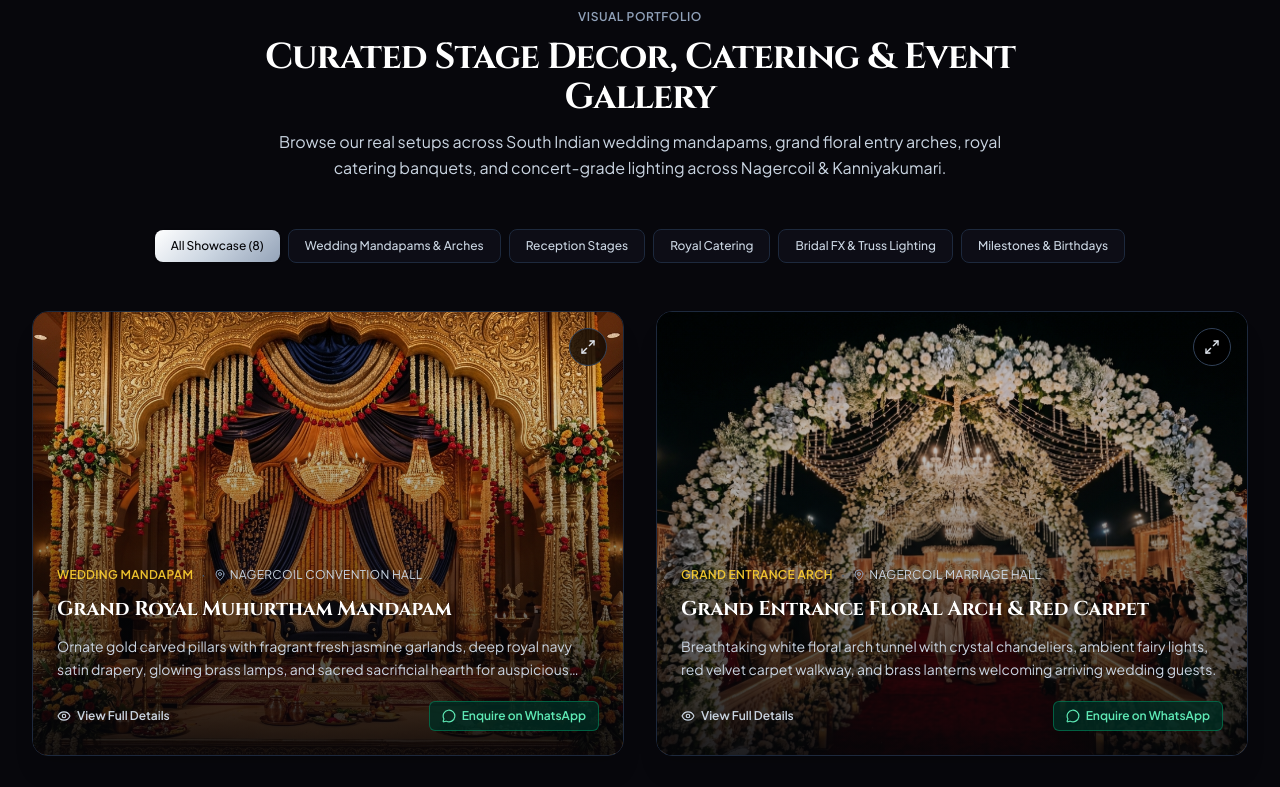
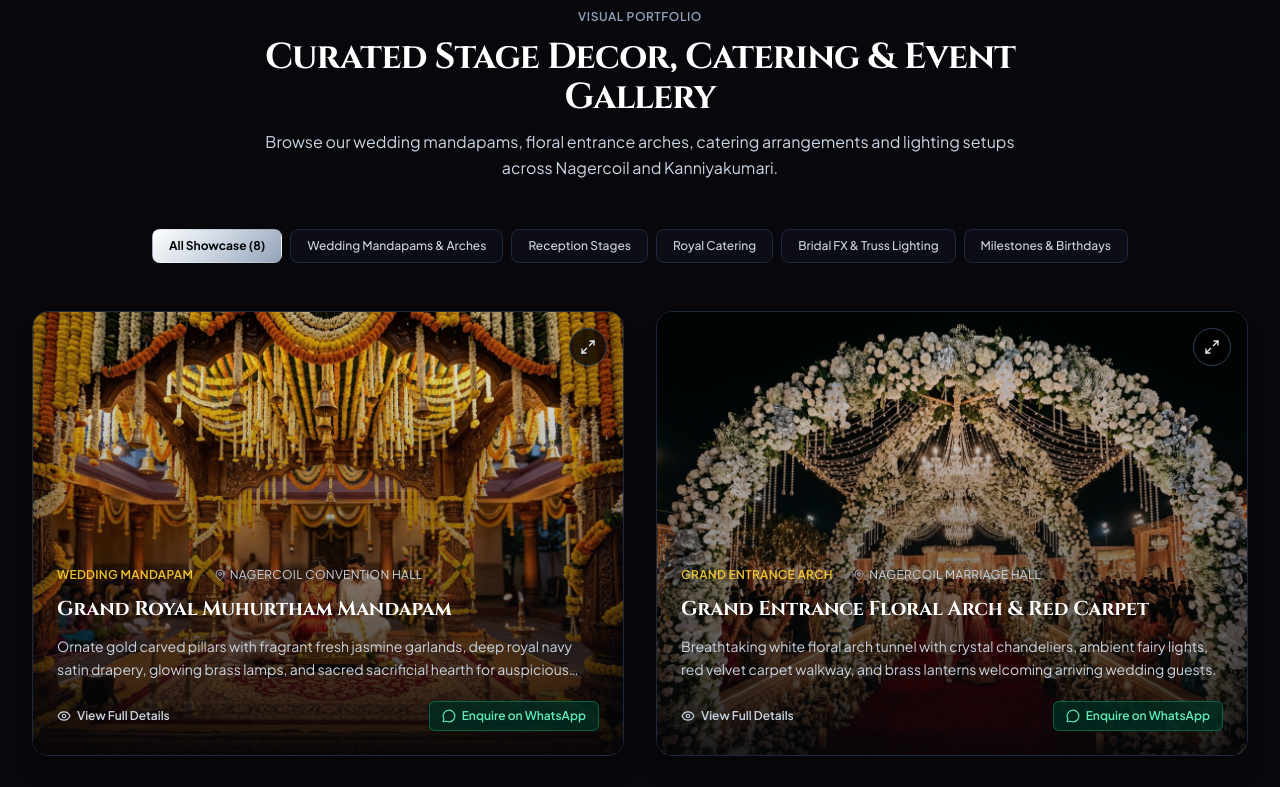
Before and after one commit to sreesubi2001-create/nagercoil-event-, a React (Vite) app: page / in a window 1280 px wide. Shown: the part 4800-5587 px from the top of the page. Built offline with nearby package versions, Linux system fonts and the light colour scheme.

Commit message:
Refactor GallerySection component and improve layout

```diff
--- a/src/components/GallerySection.tsx
+++ b/src/components/GallerySection.tsx
@@ -1,17 +1,120 @@
+
 import React, { useState } from 'react';
-import { Maximize2, X, MessageCircle, MapPin, Eye } from 'lucide-react';
-import { GALLERY_ITEMS, GalleryItem, BUSINESS_INFO } from '../data/eventData';
+import {
+  Maximize2,
+  X,
+  MessageCircle,
+  MapPin,
+  Eye,
+} from 'lucide-react';
+
+import {
+  GALLERY_ITEMS,
+  type GalleryItem,
+  BUSINESS_INFO,
+} from '../data/eventData';
+
+// Import images directly from src/assets/images
+import cateringImage from '../assets/images/gallery_catering_feast_1791978739740.jpg';
+import concertImage from '../assets/images/gallery_concert_truss_lighting_1791978741302.jpg';
+import coupleEntryImage from '../assets/images/gallery_couple_entry_pyro_1791978741887.jpg';
+import grandEntranceImage from '../assets/images/gallery_grand_entrance_1791978740120.jpg';
+import mandapamImage from '../assets/images/gallery_mandapam_floral_1791977331591.jpg';
+import birthdayImage from '../assets/images/gallery_milestone_birthday_1791977327671.jpg';
+import receptionImage from '../assets/images/gallery_reception_stage_1791977326870.jpg';
+
+const localGalleryImages = [
+  cateringImage,
+  concertImage,
+  coupleEntryImage,
+  grandEntranceImage,
+  mandapamImage,
+  birthdayImage,
+  receptionImage,
+];
+
+function getGalleryImage(item: GalleryItem, index: number): string {
+  const details = [
+    item.title,
+    item.category,
+    item.categoryLabel,
+    item.description,
+  ]
+    .filter(Boolean)
+    .join(' ')
+    .toLowerCase();
+
+  if (details.includes('cater') || details.includes('food') || details.includes('dining')) {
+    return cateringImage;
+  }
+
+  if (
+    details.includes('concert') ||
+    details.includes('truss') ||
+    details.includes('lighting')
+  ) {
+    return concertImage;
+  }
+
+  if (
+    details.includes('couple') ||
+    details.includes('pyro') ||
+    details.includes('bride entry') ||
+    details.includes('groom entry')
+  ) {
+    return coupleEntryImage;
+  }
+
+  if (
+    details.includes('entrance') ||
+    details.includes('arch') ||
+    details.includes('welcome')
+  ) {
+    return grandEntranceImage;
+  }
+
+  if (
+    details.includes('birthday') ||
+    details.includes('milestone')
+  ) {
+    return birthdayImage;
+  }
+
+  if (details.includes('reception')) {
+    return receptionImage;
+  }
+
+  if (
+    details.includes('mandapam') ||
+    details.includes('floral') ||
+    details.includes('wedding')
+  ) {
+    return mandapamImage;
+  }
+
+  // Local image fallback when a title does not match a keyword.
+  return localGalleryImages[index % localGalleryImages.length];
+}
 
 interface GallerySectionProps {
   onOpenEnquiry: (contextTitle?: string) => void;
 }
 
-export const GallerySection: React.FC<GallerySectionProps> = ({ onOpenEnquiry }) => {
-  const [activeCategory, setActiveCategory] = useState<'all' | 'wedding' | 'reception' | 'catering' | 'lighting' | 'birthday'>('all');
-  const [selectedPhoto, setSelectedPhoto] = useState<GalleryItem | null>(null);
+export const GallerySection: React.FC<GallerySectionProps> = ({
+  onOpenEnquiry,
+}) => {
+  const [activeCategory, setActiveCategory] = useState<
+    'all' | 'wedding' | 'reception' | 'catering' | 'lighting' | 'birthday'
+  >('all');
 
-  const categories: { id: typeof activeCategory; label: string }[] = [
-    { id: 'all', label: 'All Showcase (8)' },
+  const [selectedPhoto, setSelectedPhoto] =
+    useState<GalleryItem | null>(null);
+
+  const categories: {
+    id: typeof activeCategory;
+    label: string;
+  }[] = [
+    { id: 'all', label: `All Showcase (${GALLERY_ITEMS.length})` },
     { id: 'wedding', label: 'Wedding Mandapams & Arches' },
     { id: 'reception', label: 'Reception Stages' },
     { id: 'catering', label: 'Royal Catering' },
@@ -19,37 +122,50 @@ export const GallerySection: React.FC<GallerySectionProps> = ({ onOpenEnquiry })
     { id: 'birthday', label: 'Milestones & Birthdays' },
   ];
 
-  const filteredItems = activeCategory === 'all'
-    ? GALLERY_ITEMS
-    : GALLERY_ITEMS.filter((item) => item.category === activeCategory);
+  const filteredItems =
+    activeCategory === 'all'
+      ? GALLERY_ITEMS
+      : GALLERY_ITEMS.filter(
+          (item) => item.category === activeCategory
+        );
+
+  const getWhatsAppLink = (message: string) =>
+    `${BUSINESS_INFO.whatsappBaseUrl}?text=${encodeURIComponent(message)}`;
 
   return (
-    <section id="gallery" className="py-20 bg-[#07070C] border-b border-slate-800">
-      <div className="max-w-7xl mx-auto px-4 sm:px-6 lg:px-8">
-
-        {/* Section Header */}
-        <div className="max-w-3xl mx-auto text-center space-y-3 mb-12">
-          <div className="flex items-center justify-center gap-2 text-xs font-semibold text-slate-400 tracking-wider uppercase">
+    <section
+      id="gallery"
+      className="border-b border-slate-800 bg-[#07070C] py-20"
+    >
+      <div className="mx-auto max-w-7xl px-4 sm:px-6 lg:px-8">
+        {/* Section heading */}
+        <div className="mx-auto mb-12 max-w-3xl space-y-3 text-center">
+          <div className="flex items-center justify-center gap-2 text-xs font-semibold uppercase tracking-wider text-slate-400">
             <span>Visual Portfolio</span>
           </div>
-          <h2 className="font-royal text-2xl sm:text-3xl lg:text-4xl font-bold text-white tracking-tight">
-            Curated Stage Decor, Catering & Event Gallery
+
+          <h2 className="font-royal text-2xl font-bold tracking-tight text-white sm:text-3xl lg:text-4xl">
+            Curated Stage Decor, Catering &amp; Event Gallery
           </h2>
-          <p className="text-sm sm:text-base text-slate-300 leading-relaxed">
-            Browse our real setups across South Indian wedding mandapams, grand floral entry arches, royal catering banquets, and concert-grade lighting across Nagercoil & Kanniyakumari.
+
+          <p className="text-sm leading-relaxed text-slate-300 sm:text-base">
+            Browse our wedding mandapams, floral entrance arches,
+            catering arrangements and lighting setups across Nagercoil
+            and Kanniyakumari.
           </p>
         </div>
 
-        {/* Filter Bar */}
-        <div className="flex items-center justify-center gap-2 mb-12 flex-wrap">
+        {/* Category filters */}
+        <div className="mb-12 flex flex-wrap items-center justify-center gap-2">
           {categories.map((cat) => (
             <button
               key={cat.id}
+              type="button"
               onClick={() => setActiveCategory(cat.id)}
-              className={`px-4 py-2 text-xs font-medium rounded-lg transition-all whitespace-nowrap ${
+              className={`whitespace-nowrap rounded-lg border px-4 py-2 text-xs transition-all ${
                 activeCategory === cat.id
-                  ? 'silver-gradient-bg text-[#050508] font-bold shadow-sm'
-                  : 'bg-[#0D0D16] text-slate-300 hover:text-white border border-slate-800 hover:border-slate-700'
+                  ? 'silver-gradient-bg border-transparent font-bold text-[#050508]'
+                  : 'border-slate-800 bg-[#0D0D16] font-medium text-slate-300 hover:border-slate-700 hover:text-white'
               }`}
             >
               {cat.label}
@@ -57,180 +173,220 @@ export const GallerySection: React.FC<GallerySectionProps> = ({ onOpenEnquiry })
           ))}
         </div>
 
-        {/* 8-Photo Grid */}
-        <div className="grid grid-cols-1 md:grid-cols-2 lg:grid-cols-2 gap-8">
+        {/* Gallery grid */}
+        <div className="grid grid-cols-1 gap-8 md:grid-cols-2">
           {filteredItems.map((item) => {
-            const whatsappText = encodeURIComponent(
-              `Hello Royal Event and Catering Management, I saw your "${item.title}" in your gallery. Could you provide details and portfolio for a similar setup for my event in Nagercoil?`
+            const originalIndex = GALLERY_ITEMS.findIndex(
+              (galleryItem) => galleryItem.id === item.id
             );
 
+            const imageUrl = getGalleryImage(
+              item,
+              Math.max(originalIndex, 0)
+            );
+
+            const whatsappText =
+              `Hello Royal Event and Catering Management, ` +
+              `I saw your "${item.title}" in your gallery. ` +
+              `Could you provide details for a similar setup in Nagercoil?`;
+
             return (
-              <div
+              <article
                 key={item.id}
-                className="group relative rounded-2xl overflow-hidden bg-[#0A0A10] border border-slate-800 hover:border-slate-500/70 transition-all duration-300 shadow-xl"
+                className="group relative overflow-hidden rounded-2xl border border-slate-800 bg-[#0A0A10] shadow-xl transition-all duration-300 hover:border-slate-500/70"
               >
-                {/* Image Container */}
                 <div className="relative aspect-[4/3] w-full overflow-hidden bg-[#06060A]">
                   <img
-                    src={item.imageUrl}
-                    alt={`${item.title} by Royal Event and Catering Management Nagercoil`}
-                    className="w-full h-full object-cover group-hover:scale-103 transition-transform duration-700 ease-out"
-                    referrerPolicy="no-referrer"
+                    src={imageUrl}
+                    alt={`${item.title} by Royal Event and Catering Management`}
+                    className="h-full w-full object-cover transition-transform duration-700 ease-out group-hover:scale-105"
                     loading="lazy"
-                    onError={(e) => {
-                      (e.target as HTMLElement).style.display = 'none';
+                    onError={(event) => {
+                      console.error(
+                        'Gallery image failed to load:',
+                        imageUrl,
+                        event.currentTarget
+                      );
                     }}
                   />
 
-                  {/* Scrim Overlay */}
-                  <div className="absolute inset-0 bg-gradient-to-t from-[#050508] via-[#050508]/45 to-transparent opacity-90 group-hover:opacity-95 transition-opacity" />
+                  {/* Image overlay */}
+                  <div className="pointer-events-none absolute inset-0 bg-gradient-to-t from-[#050508] via-[#050508]/45 to-transparent opacity-90 transition-opacity group-hover:opacity-95" />
 
-                  {/* Top quick action badge */}
-                  <div className="absolute top-4 right-4 flex items-center gap-2">
+                  {/* Full image button */}
+                  <div className="absolute right-4 top-4">
                     <button
+                      type="button"
                       onClick={() => setSelectedPhoto(item)}
-                      aria-label="View photo in lightbox"
-                      className="p-2.5 rounded-full bg-black/70 backdrop-blur-md text-slate-200 hover:text-white hover:bg-black transition-all border border-slate-700"
+                      aria-label={`View ${item.title}`}
+                      className="rounded-full border border-slate-700 bg-black/70 p-2.5 text-slate-200 backdrop-blur-md transition-colors hover:bg-black hover:text-white"
                     >
-                      <Maximize2 className="w-4 h-4" />
+                      <Maximize2 className="h-4 w-4" />
                     </button>
                   </div>
 
-                  {/* Bottom details block */}
-                  <div className="absolute bottom-0 inset-x-0 p-6 space-y-3">
-                    <div className="flex items-center gap-2 text-xs text-amber-300/90 font-semibold tracking-wide uppercase">
+                  {/* Gallery information */}
+                  <div className="absolute inset-x-0 bottom-0 space-y-3 p-6">
+                    <div className="flex flex-wrap items-center gap-2 text-xs font-semibold uppercase tracking-wide text-amber-300/90">
                       <span>{item.categoryLabel}</span>
-                      <span aria-hidden="true" className="text-slate-600">·</span>
-                      <span className="flex items-center gap-1 text-slate-300 font-normal">
-                        <MapPin className="w-3 h-3 text-slate-400" />
+
+                      <span className="text-slate-600">·</span>
+
+                      <span className="flex items-center gap-1 font-normal text-slate-300">
+                        <MapPin className="h-3 w-3 text-slate-400" />
                         {item.location}
                       </span>
                     </div>
 
-                    <h3 className="font-royal text-lg sm:text-xl font-bold text-white group-hover:text-slate-200 transition-colors">
+                    <h3 className="font-royal text-lg font-bold text-white transition-colors group-hover:text-slate-200 sm:text-xl">
                       {item.title}
                     </h3>
 
-                    <p className="text-xs sm:text-sm text-slate-300 leading-relaxed line-clamp-2">
+                    <p className="line-clamp-2 text-xs leading-relaxed text-slate-300 sm:text-sm">
                       {item.description}
                     </p>
 
-                    <div className="pt-2 flex items-center justify-between gap-3">
+                    <div className="flex items-center justify-between gap-3 pt-2">
                       <button
+                        type="button"
                         onClick={() => setSelectedPhoto(item)}
-                        className="inline-flex items-center gap-1.5 text-xs font-semibold text-slate-300 hover:text-white transition-colors"
+                        className="inline-flex items-center gap-1.5 text-xs font-semibold text-slate-300 transition-colors hover:text-white"
                       >
-                        <Eye className="w-3.5 h-3.5" />
+                        <Eye className="h-3.5 w-3.5" />
                         <span>View Full Details</span>
                       </button>
 
                       <a
-                        href={`${BUSINESS_INFO.whatsappBaseUrl}?text=${whatsappText}`}
+                        href={getWhatsAppLink(whatsappText)}
                         target="_blank"
                         rel="noopener noreferrer"
-                        className="inline-flex items-center gap-1.5 px-3 py-1.5 rounded-md text-xs font-semibold bg-emerald-950/80 text-emerald-300 border border-emerald-500/40 hover:bg-emerald-900 transition-all"
+                        className="inline-flex items-center gap-1.5 rounded-md border border-emerald-500/40 bg-emerald-950/80 px-3 py-1.5 text-xs font-semibold text-emerald-300 transition-all hover:bg-emerald-900"
                       >
-                        <MessageCircle className="w-3.5 h-3.5" />
+                        <MessageCircle className="h-3.5 w-3.5" />
                         <span>Enquire on WhatsApp</span>
                       </a>
                     </div>
                   </div>
                 </div>
-              </div>
+              </article>
             );
           })}
         </div>
 
-        {/* Gallery Transparency Note */}
-        <div className="mt-12 text-center text-xs text-slate-400 max-w-2xl mx-auto">
-          <span>
-            Every stage, entrance arch, and dining layout can be tailored to the exact specifications and color theme of your designated hall in Nagercoil and Kanniyakumari district.
-          </span>
+        {/* Gallery note */}
+        <div className="mx-auto mt-12 max-w-2xl text-center text-xs text-slate-400">
+          Every stage, entrance arch and dining arrangement can be
+          customized to suit your event theme in Nagercoil and
+          Kanniyakumari district.
         </div>
-
       </div>
 
-      {/* Lightbox Modal */}
+      {/* Full image modal */}
       {selectedPhoto && (
-        <div className="fixed inset-0 z-50 flex items-center justify-center p-4 bg-black/90 backdrop-blur-md animate-fadeIn">
-          <div className="relative w-full max-w-4xl max-h-[90vh] bg-[#0A0A10] rounded-2xl border border-slate-700 overflow-hidden flex flex-col shadow-2xl">
-
-            {/* Modal Top Bar */}
-            <div className="flex items-center justify-between px-6 py-4 border-b border-slate-800 bg-[#06060A]">
+        <div
+          className="fixed inset-0 z-50 flex items-center justify-center bg-black/90 p-4 backdrop-blur-md"
+          onClick={() => setSelectedPhoto(null)}
+        >
+          <div
+            role="dialog"
+            aria-modal="true"
+            aria-label={selectedPhoto.title}
+            className="relative flex max-h-[90vh] w-full max-w-4xl flex-col overflow-hidden rounded-2xl border border-slate-700 bg-[#0A0A10] shadow-2xl"
+            onClick={(event) => event.stopPropagation()}
+          >
+            {/* Modal header */}
+            <div className="flex items-center justify-between border-b border-slate-800 bg-[#06060A] px-6 py-4">
               <div>
-                <span className="text-[11px] font-semibold text-amber-300 uppercase tracking-wider block">
+                <span className="block text-[11px] font-semibold uppercase tracking-wider text-amber-300">
                   {selectedPhoto.categoryLabel}
                 </span>
+
                 <h3 className="font-royal text-lg font-bold text-white">
                   {selectedPhoto.title}
                 </h3>
               </div>
+
               <button
+                type="button"
                 onClick={() => setSelectedPhoto(null)}
                 aria-label="Close photo preview"
-                className="p-2 rounded-lg text-slate-400 hover:text-white hover:bg-slate-800 transition-colors"
+                className="rounded-lg p-2 text-slate-400 transition-colors hover:bg-slate-800 hover:text-white"
               >
-                <X className="w-5 h-5" />
+                <X className="h-5 w-5" />
               </button>
             </div>
 
-            {/* Modal Body */}
-            <div className="overflow-y-auto flex-1 p-6 space-y-6">
-              <div className="rounded-xl overflow-hidden bg-black border border-slate-800 relative">
+            {/* Modal image and details */}
+            <div className="flex-1 space-y-6 overflow-y-auto p-6">
+              <div className="relative overflow-hidden rounded-xl border border-slate-800 bg-black">
                 <img
-                  src={selectedPhoto.imageUrl}
+                  src={getGalleryImage(
+                    selectedPhoto,
+                    Math.max(
+                      GALLERY_ITEMS.findIndex(
+                        (item) => item.id === selectedPhoto.id
+                      ),
+                      0
+                    )
+                  )}
                   alt={selectedPhoto.title}
-                  className="w-full max-h-[55vh] object-contain mx-auto"
-                  referrerPolicy="no-referrer"
+                  className="mx-auto max-h-[55vh] w-full object-contain"
                 />
               </div>
 
               <div className="space-y-3">
-                <div className="flex items-center gap-2 text-xs text-slate-300">
-                  <MapPin className="w-3.5 h-3.5 text-amber-400" />
-                  <span>Executed at: {selectedPhoto.location}</span>
-                  <span aria-hidden="true" className="text-slate-600">·</span>
-                  <span className="text-slate-400">Signature: {selectedPhoto.highlightTag}</span>
+                <div className="flex flex-wrap items-center gap-2 text-xs text-slate-300">
+                  <MapPin className="h-3.5 w-3.5 text-amber-400" />
+
+                  <span>Location: {selectedPhoto.location}</span>
+
+                  <span className="text-slate-600">·</span>
+
+                  <span className="text-slate-400">
+                    {selectedPhoto.highlightTag}
+                  </span>
                 </div>
 
-                <p className="text-sm text-slate-200 leading-relaxed">
+                <p className="text-sm leading-relaxed text-slate-200">
                   {selectedPhoto.description}
                 </p>
               </div>
             </div>
 
-            {/* Modal Footer CTAs */}
-            <div className="p-4 sm:p-6 border-t border-slate-800 bg-[#06060A] flex flex-col sm:flex-row items-stretch sm:items-center justify-between gap-3">
+            {/* Modal actions */}
+            <div className="flex flex-col items-stretch justify-between gap-3 border-t border-slate-800 bg-[#06060A] p-4 sm:flex-row sm:items-center sm:p-6">
               <span className="text-xs text-slate-400">
-                Ready to replicate or customize this theme for your event date?
+                Ready to customize this setup for your event?
               </span>
 
-              <div className="flex items-center gap-3">
+              <div className="flex flex-wrap items-center gap-3">
                 <a
-                  href={`${BUSINESS_INFO.whatsappBaseUrl}?text=${encodeURIComponent(
-                    `Hello Royal Event and Catering Management, I am interested in the "${selectedPhoto.title}" setup for my event in Nagercoil.`
-                  )}`}
+                  href={getWhatsAppLink(
+                    `Hello Royal Event and Catering Management, ` +
+                    `I am interested in the "${selectedPhoto.title}" ` +
+                    `setup for my event in Nagercoil.`
+                  )}
                   target="_blank"
                   rel="noopener noreferrer"
-                  className="flex items-center justify-center gap-2 px-4 py-2.5 rounded-lg text-xs font-semibold bg-emerald-600 hover:bg-emerald-500 text-white transition-colors"
+                  className="flex items-center justify-center gap-2 rounded-lg bg-emerald-600 px-4 py-2.5 text-xs font-semibold text-white transition-colors hover:bg-emerald-500"
                 >
-                  <MessageCircle className="w-4 h-4" />
-                  <span>Ask Details on WhatsApp</span>
+                  <MessageCircle className="h-4 w-4" />
+                  <span>Ask on WhatsApp</span>
                 </a>
 
                 <button
+                  type="button"
                   onClick={() => {
                     const title = selectedPhoto.title;
                     setSelectedPhoto(null);
                     onOpenEnquiry(title);
                   }}
-                  className="px-4 py-2.5 rounded-lg text-xs font-semibold text-[#050508] silver-gradient-bg hover:brightness-110 transition-all"
+                  className="silver-gradient-bg rounded-lg px-4 py-2.5 text-xs font-semibold text-[#050508] transition-all hover:brightness-110"
                 >
                   Book Setup
                 </button>
               </div>
             </div>
-
           </div>
         </div>
       )}
```
